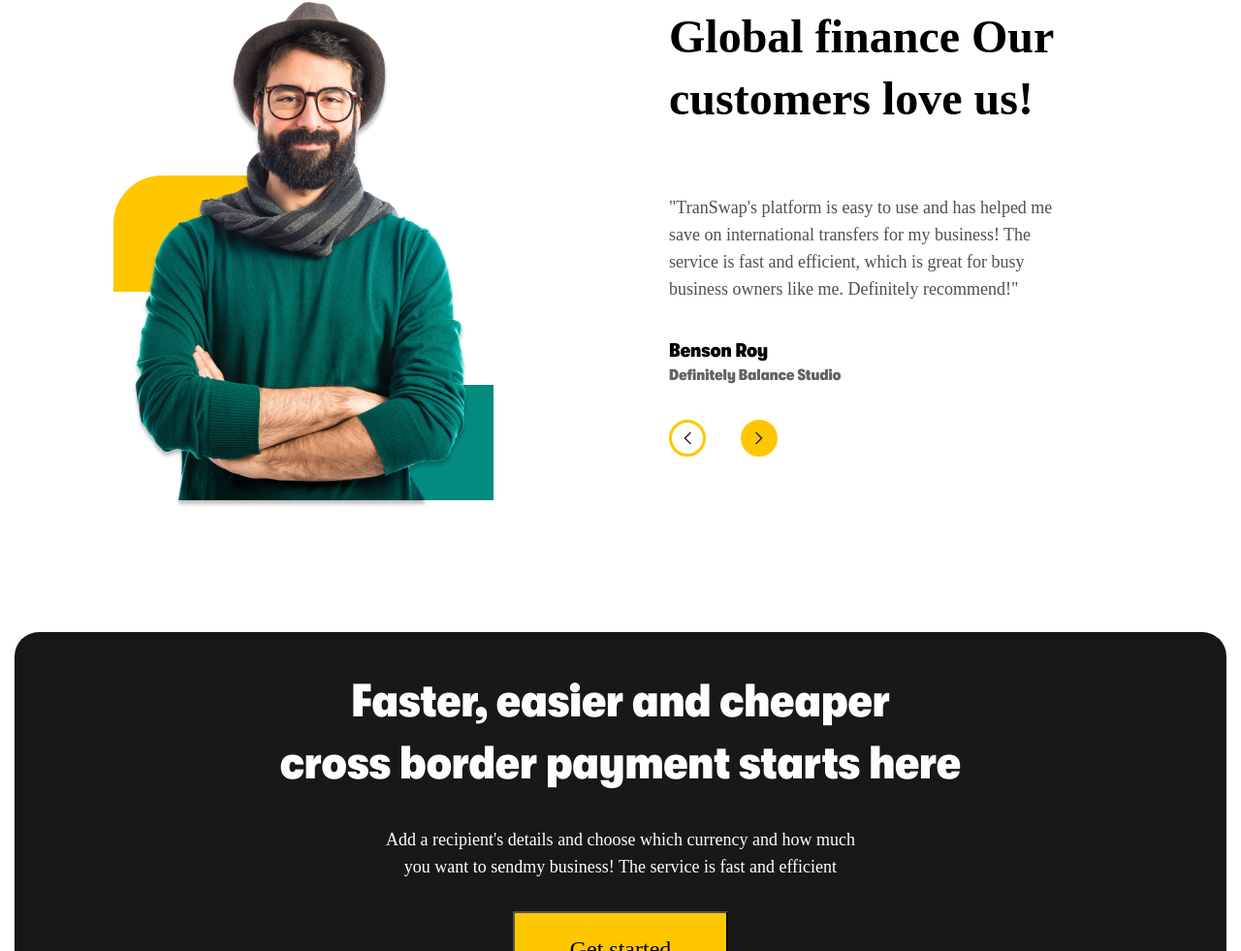
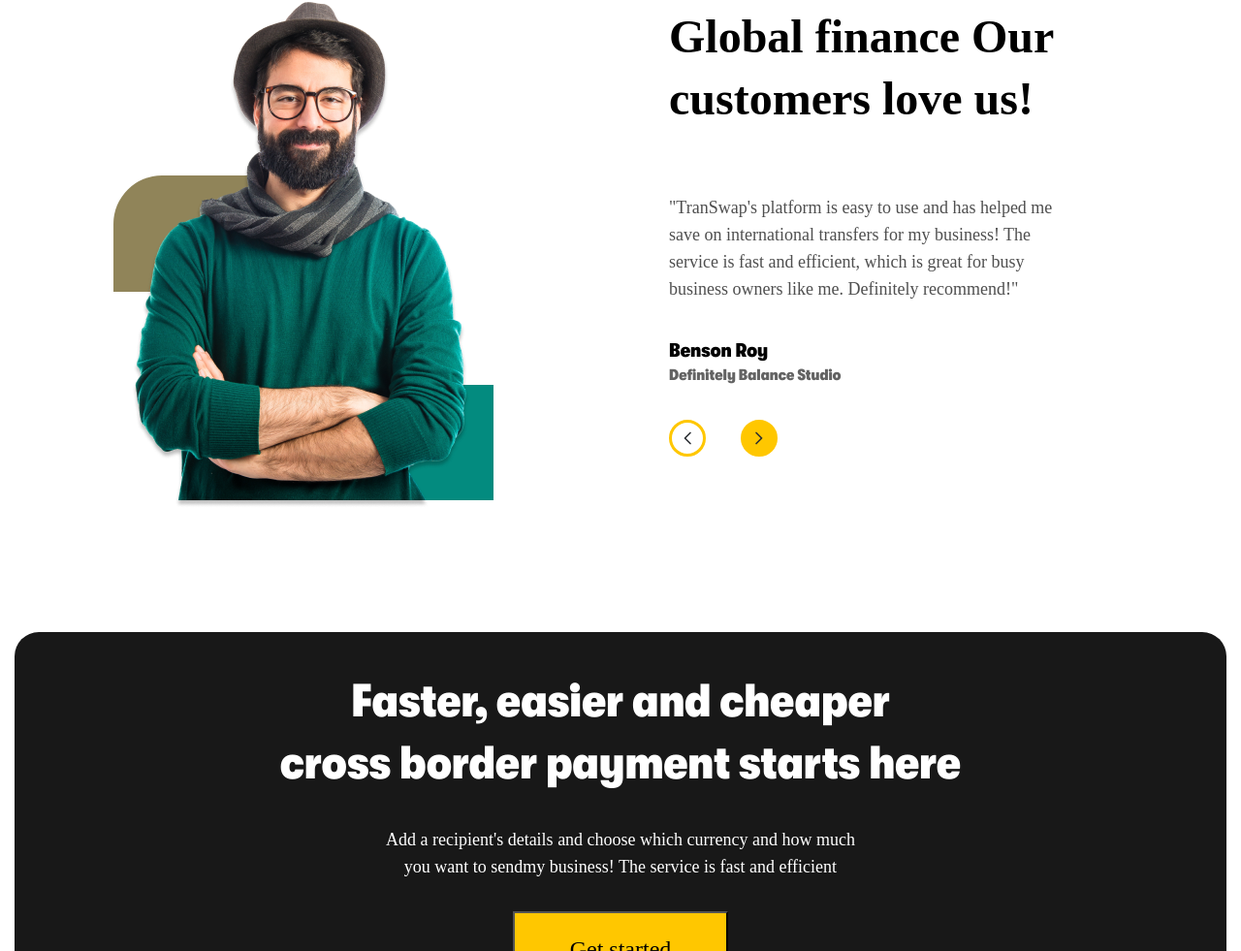
Before and after one commit to ArcadiiFlorean/payment-website, a plain HTML site: page index.html in a window 1280 px wide. Shown: the part 4269-5250 px from the top of the page at 97% size. Drawn offline with Linux system fonts and the light colour scheme.

Commit message:
update triangle background  color

```diff
--- a/style.css
+++ b/style.css
@@ -540,7 +540,7 @@
 .global_yelow_triangle {
   width: 156px;
   height: 120px;
-  background-color: #ffc700;
+  background-color: #908459;
   position: relative;
   top: 206px;
   right: -130px;
```
